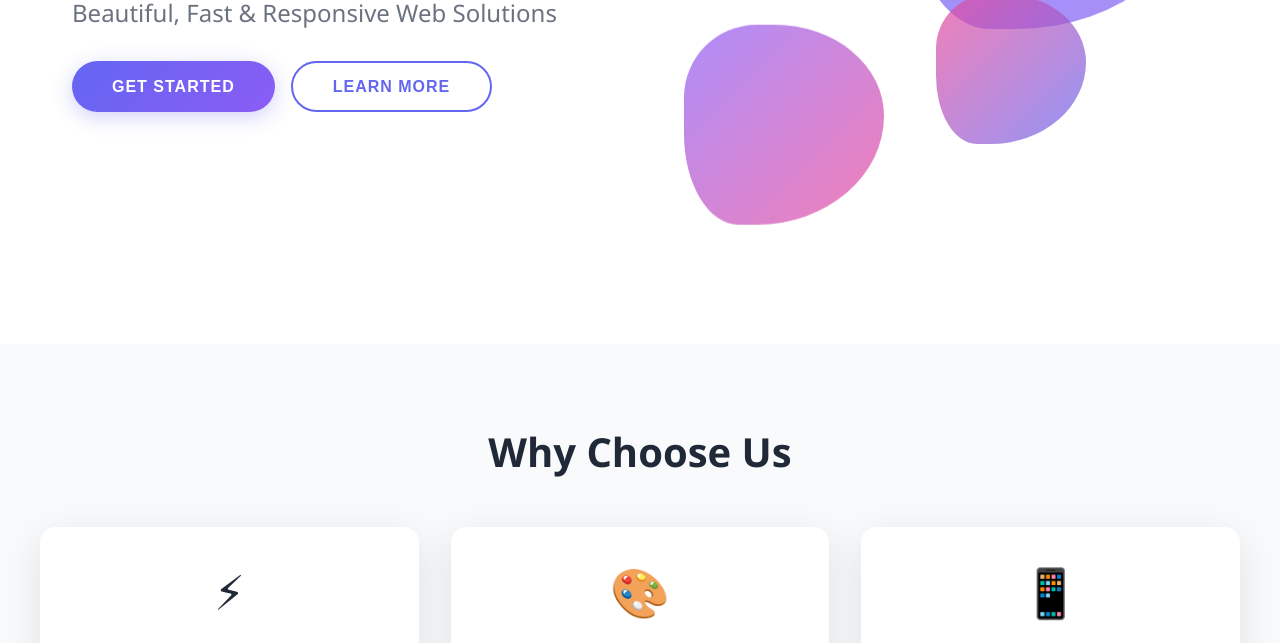
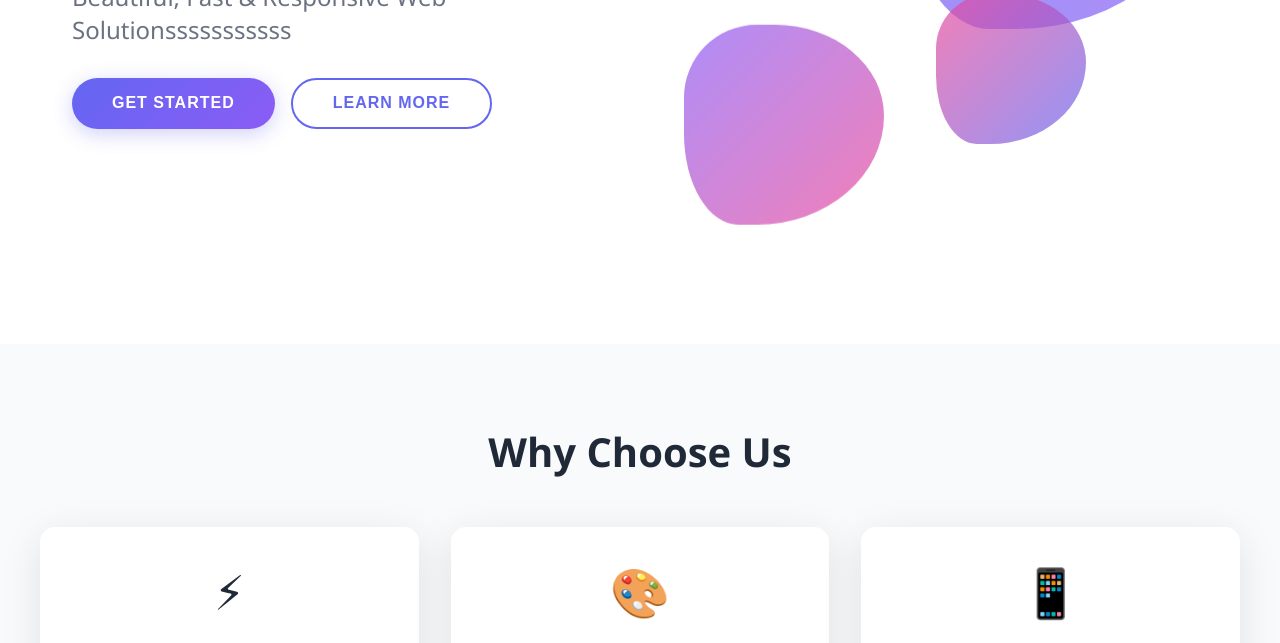
Before and after one commit to FranciscoKaleb/Activity-01, a plain HTML site: page index.html in a window 1280 px wide. Shown: the part 457-1100 px from the top of the page. Drawn offline with Linux system fonts and the light colour scheme.

Commit message:
Update hero subtitle text in index.html

```diff
--- a/index.html
+++ b/index.html
@@ -23,7 +23,7 @@
     <section class="hero" id="home">
         <div class="hero-content">
             <h1 class="hero-title">Welcome to ModernHub</h1>
-            <p class="hero-subtitle">Beautiful, Fast & Responsive Web Solutions</p>
+            <p class="hero-subtitle">Beautiful, Fast & Responsive Web Solutionsssssssssss</p>
             <div class="hero-buttons">
                 <button class="btn btn-primary" onclick="document.location='views/login.html'">Get Started</button>
                 <button class="btn btn-secondary" onclick="scrollToSection('features')">Learn More</button>
```
